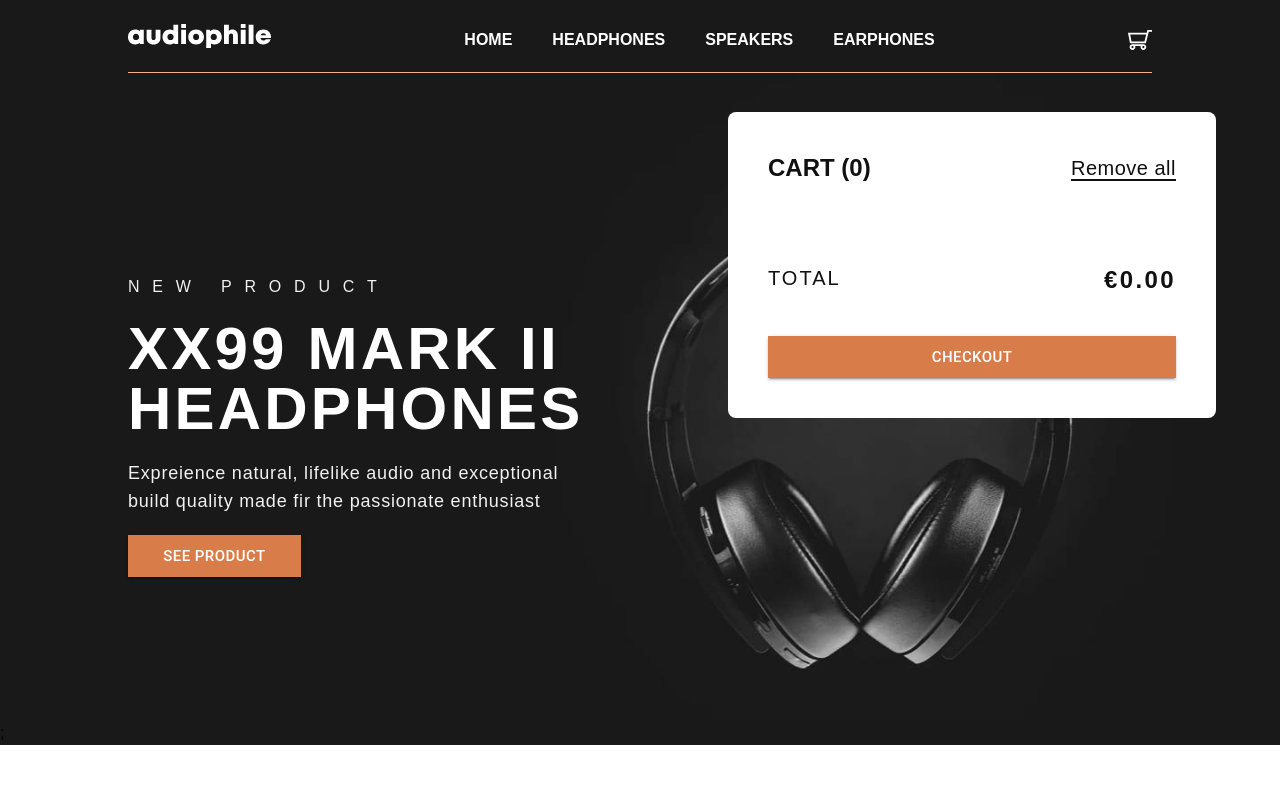
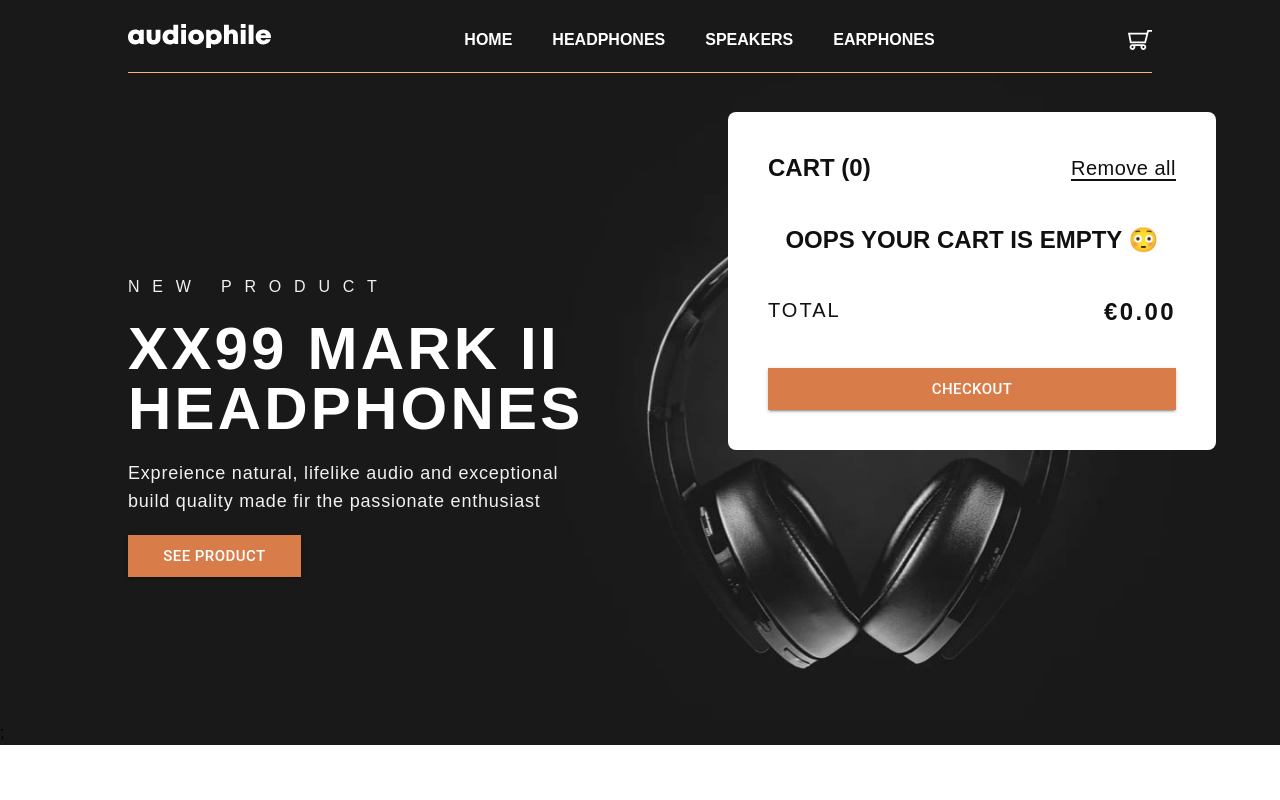
Before and after one commit to ShreeraamGit/audiophile_ecommerce_v2, a React (Create React App) app: page / in a window 1280 px wide. Both pictures are taken after a click on the icon 1139 px from the left and 40 px from the top of the page. Shown: the top 800 px of the page. Built offline with nearby package versions, Linux system fonts and the light colour scheme.

Commit message:
cart update is made

```diff
--- a/src/App.js
+++ b/src/App.js
@@ -57,6 +57,7 @@ function App() {
             ></Route>
           </Route>
         </Route>
+        <Route path="checkout" element={<h1>Check out page</h1>}></Route>
       </Route>
     </Routes>
   );
--- a/src/Routes/Navigation/navigation.jsx
+++ b/src/Routes/Navigation/navigation.jsx
@@ -37,6 +37,9 @@ function Navigation() {
         );
       case "/":
         return <HeroBanner></HeroBanner>;
+
+      case "/checkout":
+        return "";
       default:
         return (
           <h1 className="text-white p-20 text-4xl text-center font-extrabold">
--- a/src/components/addToCartCountIncreaseComponent/addToCartCountIncreaseComponent.jsx
+++ b/src/components/addToCartCountIncreaseComponent/addToCartCountIncreaseComponent.jsx
@@ -5,7 +5,7 @@ function AddtoCartCountIncrease(props) {
   const { items } = props;
   const { cartItems, handleClickIncrement, handleClickDecrement } =
     useContext(CartContext);
-  console.log(cartItems);
+
   ///console.log(items);
 
   return (
--- a/src/components/cartDropDownContainer/cartDropDownContainer.jsx
+++ b/src/components/cartDropDownContainer/cartDropDownContainer.jsx
@@ -2,11 +2,11 @@ import CartItemsComponent from "../cartItemsComponent/cartItemsComponent";
 import Button from "@mui/material/Button";
 import { CartContext } from "../../context/cartContext";
 import { useContext } from "react";
+import { Link } from "react-router-dom";
 
 function CartDropDownContainer() {
-  const { cartItems, removeItemsFromCart, total } = useContext(CartContext);
-
-  ///console.log(cartItems);
+  const { cartItems, removeItemsFromCart, total, cartIconHandler } =
+    useContext(CartContext);
 
   return (
     <div className="pr-10 pl-10 z-50 text-[#101010] bg-[#FFFFFF] rounded-lg absolute top-[14%] right-[5%] h-fit w-[30.5rem]">
@@ -22,6 +22,13 @@ function CartDropDownContainer() {
         </button>
       </div>
       <div className="mt-10 flex flex-col gap-7">
+        {cartItems.length === 0 && (
+          <div className="flex justify-center items-center">
+            <h2 className="text-2xl font-bold">
+              OOPS YOUR CART IS EMPTY <span className="text-2xl">😳</span>{" "}
+            </h2>
+          </div>
+        )}
         {cartItems.map((items) => (
           <CartItemsComponent key={items.id} items={items}></CartItemsComponent>
         ))}
@@ -37,6 +44,12 @@ function CartDropDownContainer() {
         </h1>
       </div>
       <div className="mt-10 mb-10">
+        <Link
+          onClick={() => {
+            cartIconHandler();
+          }}
+          to={"checkout"}
+        >
           <Button
             style={{
               backgroundColor: "#D87D4A",
@@ -48,6 +61,7 @@ function CartDropDownContainer() {
           >
             CHECKOUT
           </Button>
+        </Link>
       </div>
     </div>
   );
```
Lines whose indentation alone changed are shown as unchanged.
